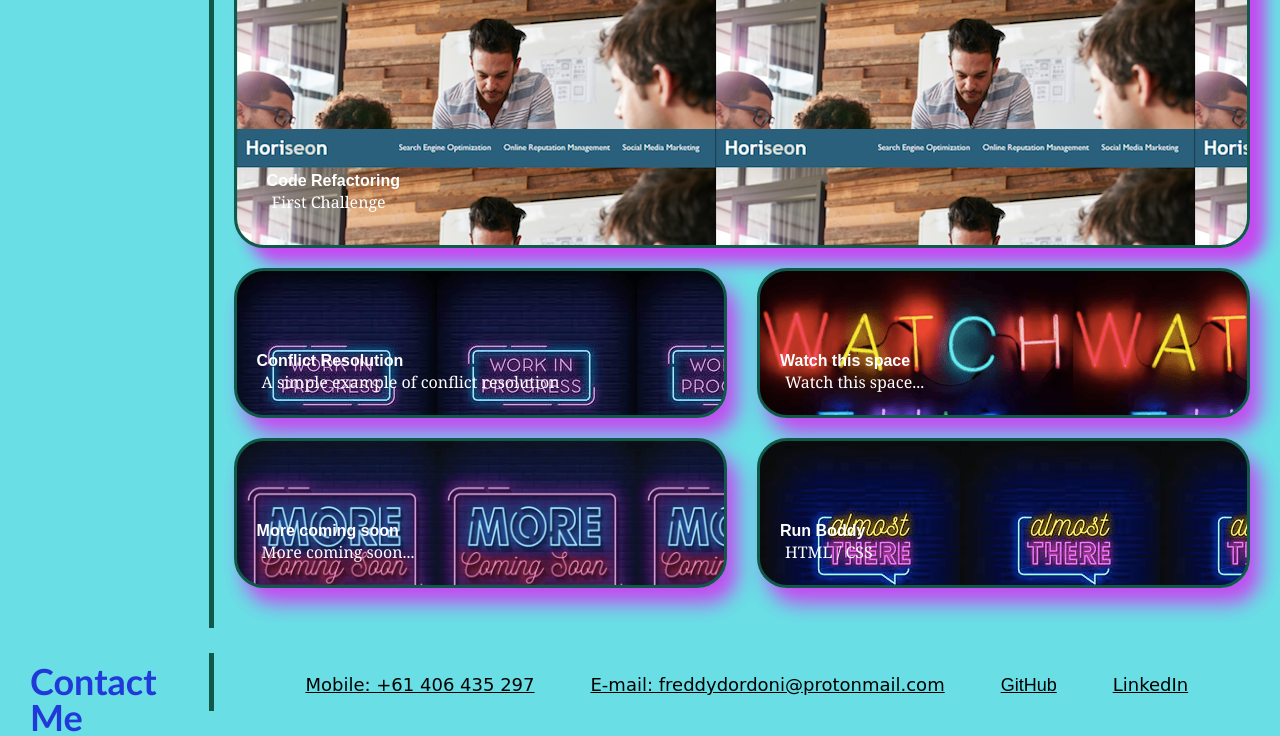
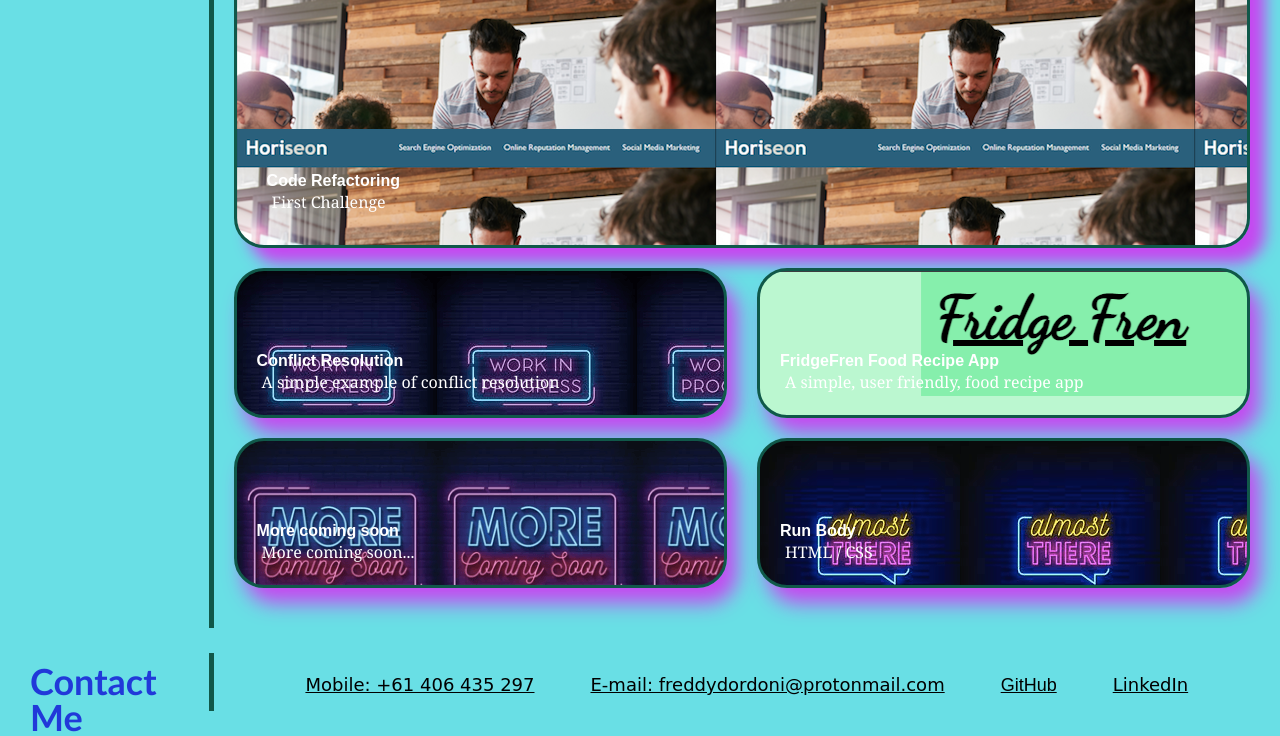
Before and after one commit to AussieKing/AussieKing-portfolio, a plain HTML site: page index.html in a window 1280 px wide. Shown: the part 526-1262 px from the top of the page. Drawn offline with Linux system fonts and the light colour scheme.

Commit message:
added FridgeFren

```diff
--- a/index.html
+++ b/index.html
@@ -50,10 +50,10 @@
                                     <h4>Conflict Resolution</h4>
                                     <p>A simple example of conflict resolution</p>
                                 </div>
-                                <div class="watch-this-space">
-                                    <a href="https://github.com/AussieKing" alt="My first challenge" class="smaller-background"></a>
-                                    <h4>Watch this space</h4>
-                                    <p>Watch this space...</p>
+                                <div class="FridgeFren-recipe-App">
+                                    <a href="https://stanno03.github.io/Fridge-Fren" alt="My first Food Recipe App" class="smaller-background"></a>
+                                    <h4>FridgeFren Food Recipe App</h4>
+                                    <p>A simple, user friendly, food recipe app</p>
                                 </div>
                                 <div class="more-coming-soon">
                                     <a href="https://github.com/AussieKing" alt="My first challenge" class="smaller-background"></a>
@@ -62,7 +62,7 @@
                                 </div>
                                 <div class="run-boddy">
                                     <a href="https://github.com/AussieKing" alt="My first challenge" class="smaller-background"></a>
-                                    <h4>Run Boddy</h4>
+                                    <h4>Run Body</h4>
                                     <p>HTML / CSS</p>
                                 </div>
                             </div>
--- a/style.css
+++ b/style.css
@@ -207,7 +207,7 @@ section h3 {
     box-shadow: 10px 15px 20px var(--shadow);
 }
 
-.watch-this-space {
+.FridgeFren-recipe-App {
     display: flex;
     width: 48.5%;
     height: 150px;
@@ -221,7 +221,7 @@ section h3 {
     margin-left: 1.5%;
     margin-bottom: 20px;
     color: var(--white);
-    background-image: url("../AussieKing-portfolio/assets/watchthisspace.png");
+    background-image: url("../AussieKing-portfolio/assets/FridgeFren.png");
     box-shadow: 10px 15px 20px var(--shadow);
 }
 
```
Also changed, not shown: assets/FridgeFren.png (added), 1 other file.
